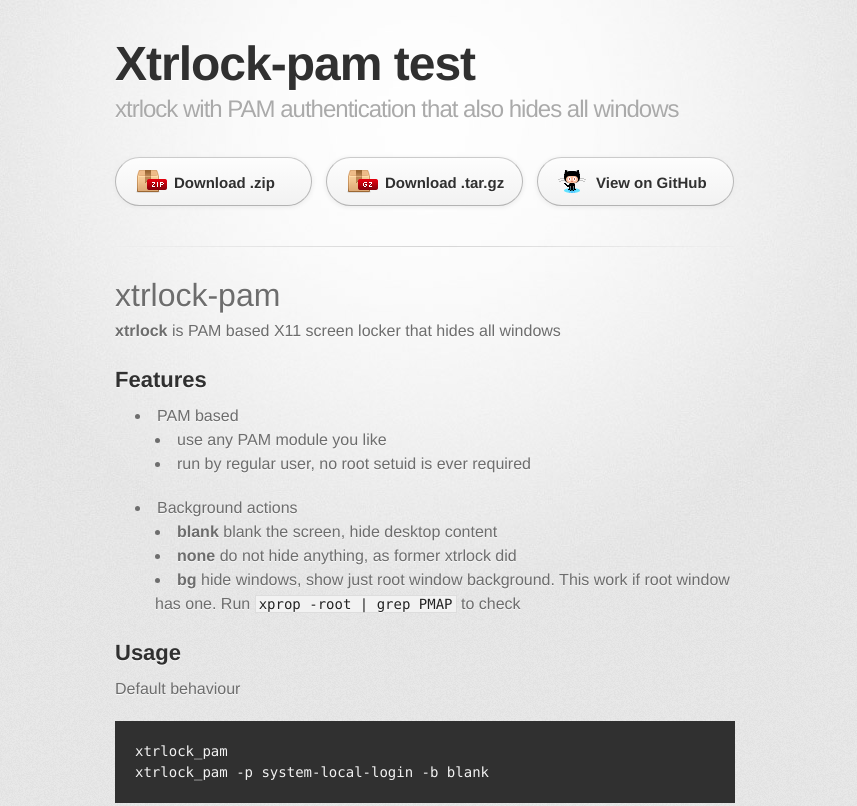
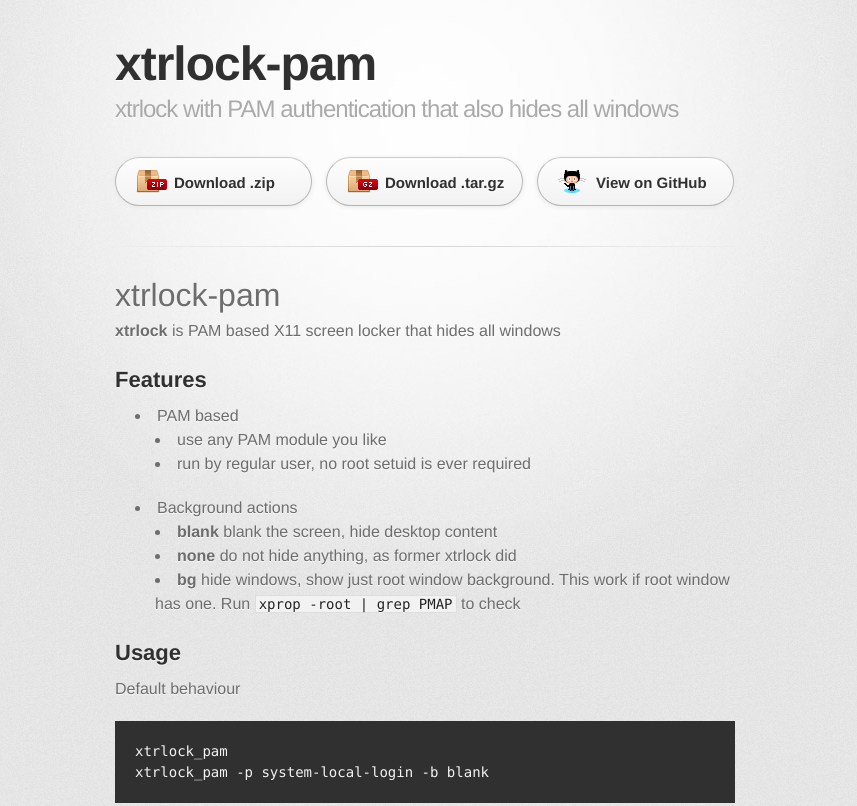
Before and after one commit to aanatoly/xtrlock-pam, a plain HTML site: page index.html in a window 1280 px wide. Shown: the top 806 px of the page, without its empty margins (215-1072 px from the left). Drawn offline with Linux system fonts and the light colour scheme; a web font is replaced by a local one.

Commit message:
test reversed

```diff
--- a/index.html
+++ b/index.html
@@ -18,7 +18,7 @@
       <div class="inner">
 
         <header>
-          <h1>Xtrlock-pam test</h1>
+          <h1>xtrlock-pam</h1>
           <h2>xtrlock with PAM authentication that also hides all windows</h2>
         </header>
 
```
